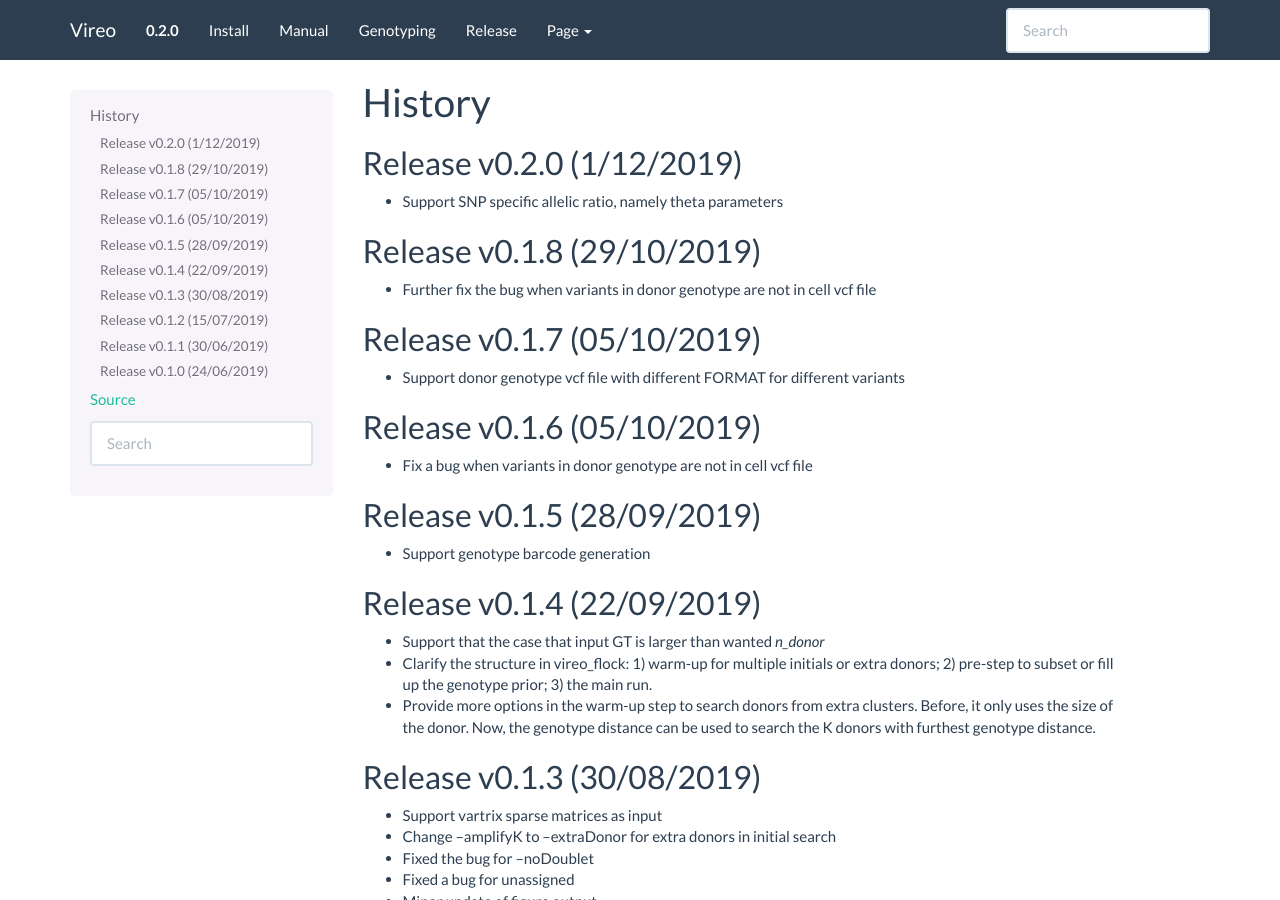
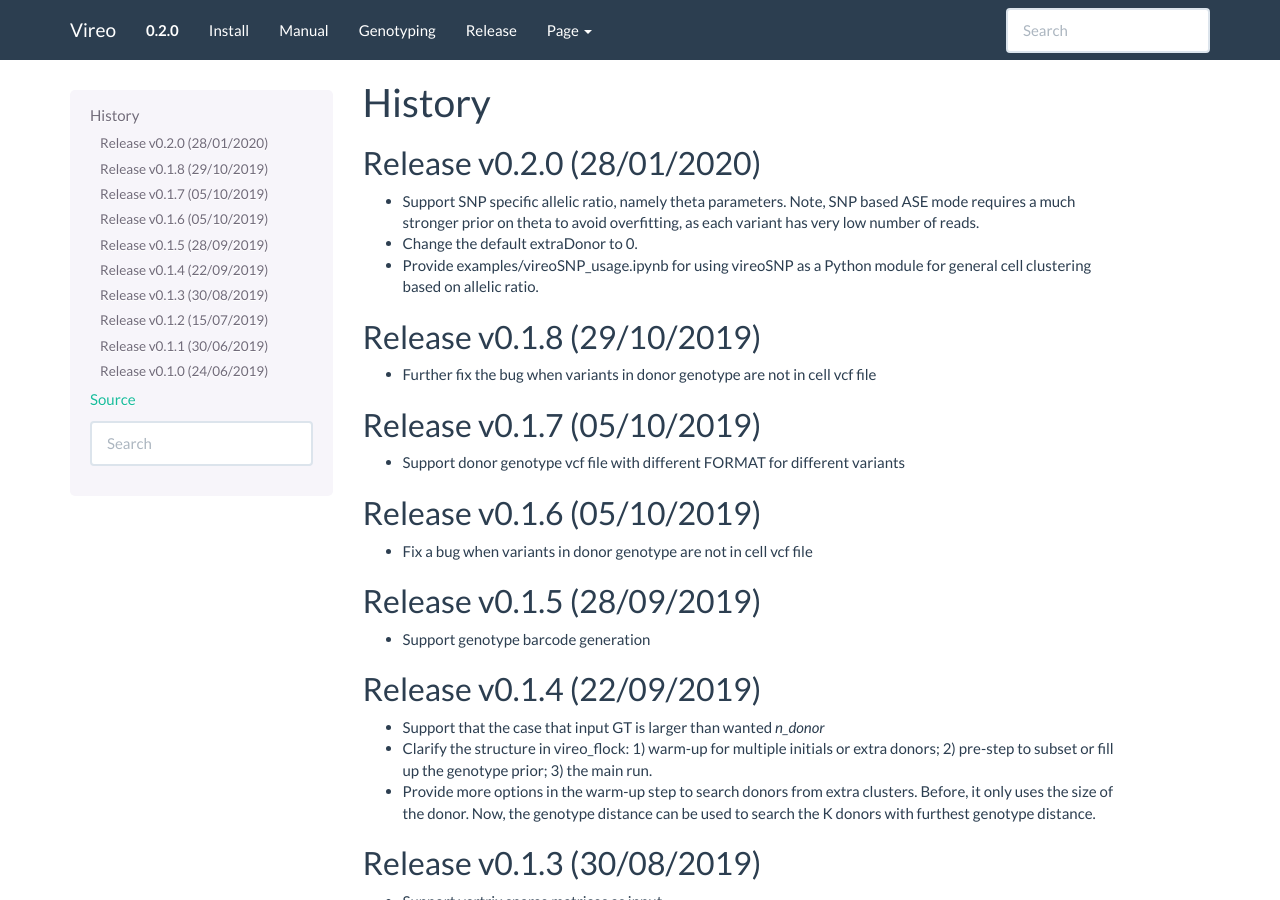
Before and after one commit to single-cell-genetics/vireo, a Sphinx documentation site: the page built from doc/release.rst, in a window 1280 px wide and 900 px high. Built offline with Sphinx 7.4.7, drawn with Linux system fonts in a browser that asks for light colours; formulas are drawn with MathJax 3.

Commit message:
changes for release v0.2.0

```diff
--- a/doc/index.rst
+++ b/doc/index.rst
@@ -3,7 +3,7 @@
 ====
 
 .. :Author: Yuanhua Huang
-.. :Version: 0.1.1
+.. :Version: 0.2.0
 .. :Last viewed: Jun 30, 2019
 
 About Vireo
@@ -75,5 +75,5 @@
 
 Yuanhua Huang, Davis J. McCarthy, and Oliver Stegle. `Vireo: Bayesian
 demultiplexing of pooled single-cell RNA-seq data without genotype reference
-<https://www.biorxiv.org/content/10.1101/598748v1>`_.
-\ **bioRxiv** \ (2019): 598748.
+<https://genomebiology.biomedcentral.com/articles/10.1186/s13059-019-1865-2>`_.
+\ **Genome Biology** \ 20, 273 (2019)
--- a/doc/release.rst
+++ b/doc/release.rst
@@ -2,9 +2,14 @@
 History
 =======
 
-Release v0.2.0 (1/12/2019)
+Release v0.2.0 (28/01/2020)
 ===========================
-* Support SNP specific allelic ratio, namely theta parameters
+* Support SNP specific allelic ratio, namely theta parameters. Note, SNP based
+  ASE mode requires a much stronger prior on theta to avoid overfitting, as each
+  variant has very low number of reads.
+* Change the default extraDonor to 0.
+* Provide examples/vireoSNP_usage.ipynb for using vireoSNP as a Python module
+  for general cell clustering based on allelic ratio.
 
 Release v0.1.8 (29/10/2019)
 ===========================
```
Also changed, not shown: README.rst (+16 -4 lines), doc/manual.rst (+13 -2 lines), 3 other files.
